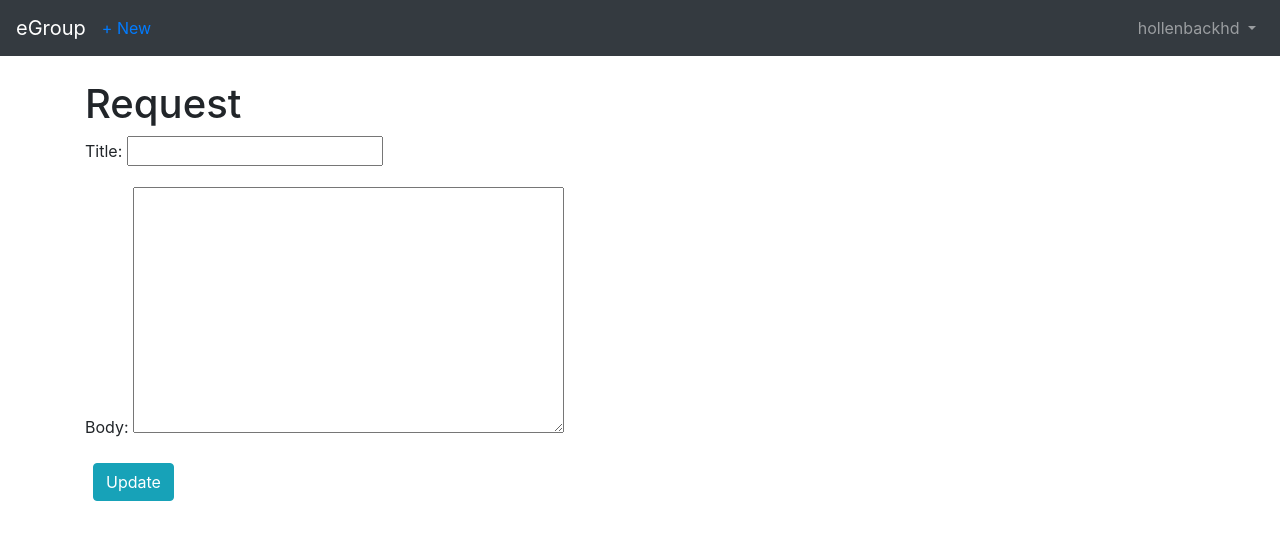
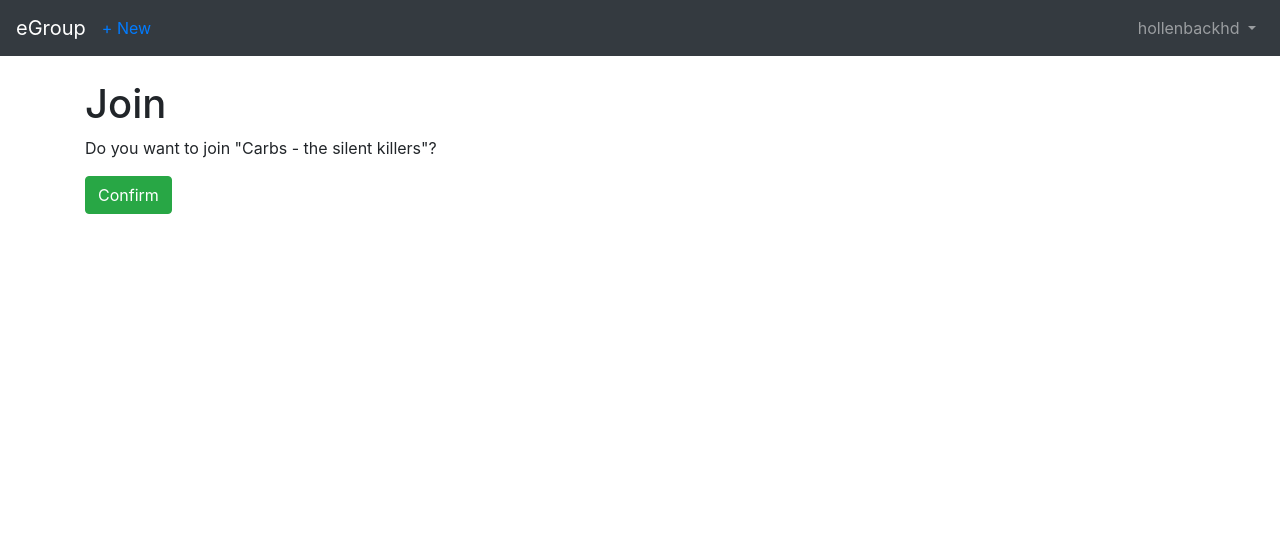
Before and after one commit to hollenbackhd/eGroup, a Django app: page /allgroups/15/request/ in a window 1280 px wide. Shown: the top 540 px of the page. Run offline with Django 3.2, Linux system fonts and the light colour scheme; a user stored in the database is signed in; data comes from the database, SQL or seed files in the repository; both versions use the stored data as it was after the commit; some libraries are stand-ins or nearby versions.

Commit message:
changed view of requestTemplate

```diff
--- a/allgroups/models.py
+++ b/allgroups/models.py
@@ -7,7 +7,7 @@ class Allgroups(models.Model):
     title = models.CharField(max_length=255)
     body = models.TextField()
     date = models.DateTimeField(auto_now_add=True)
-    request = models.BooleanField(default=False);
+    request = models.BooleanField(default=False)
     author = models.ForeignKey(
         get_user_model(),
         on_delete=models.CASCADE,
--- a/allgroups/views.py
+++ b/allgroups/views.py
@@ -27,10 +27,11 @@ class AllgroupsUpdateView(LoginRequiredMixin, UserPassesTestMixin, UpdateView):
         obj = self.get_object()
         return obj.author == self.request.user
 
-class AllgroupsRequestView(LoginRequiredMixin, CreateView):
+class AllgroupsRequestView(LoginRequiredMixin, DeleteView):
     model = Allgroups
     fields = ('title', 'body')
     template_name = 'allgroups_request.html'
+    success_url = reverse_lazy('allgroups_list')
     login_url = 'login'
 
     def test_func(self):
--- a/templates/allgroups_request.html
+++ b/templates/allgroups_request.html
@@ -1,9 +1,9 @@
 {% extends 'base.html' %}
 
 {% block content %}
-<h1>Request</h1>
+<h1>Join</h1>
 <form action="" method="post">{% csrf_token %}
-{{ form.as_p }}
-<button class="btn btn-info ml-2" type="submit">Update</button>
+<p>Do you want to join "{{ allgroups.title }}"?</p>
+<button type="button" class="btn btn-success">Confirm</button>
 </form>
 {% endblock content %}
```
Also changed, not shown: db.sqlite3.
